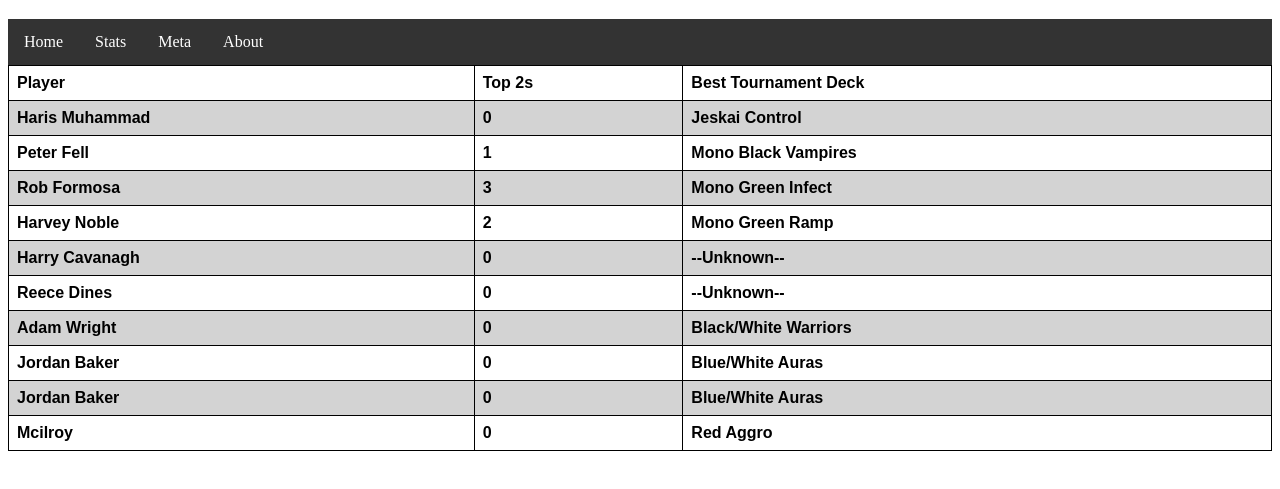
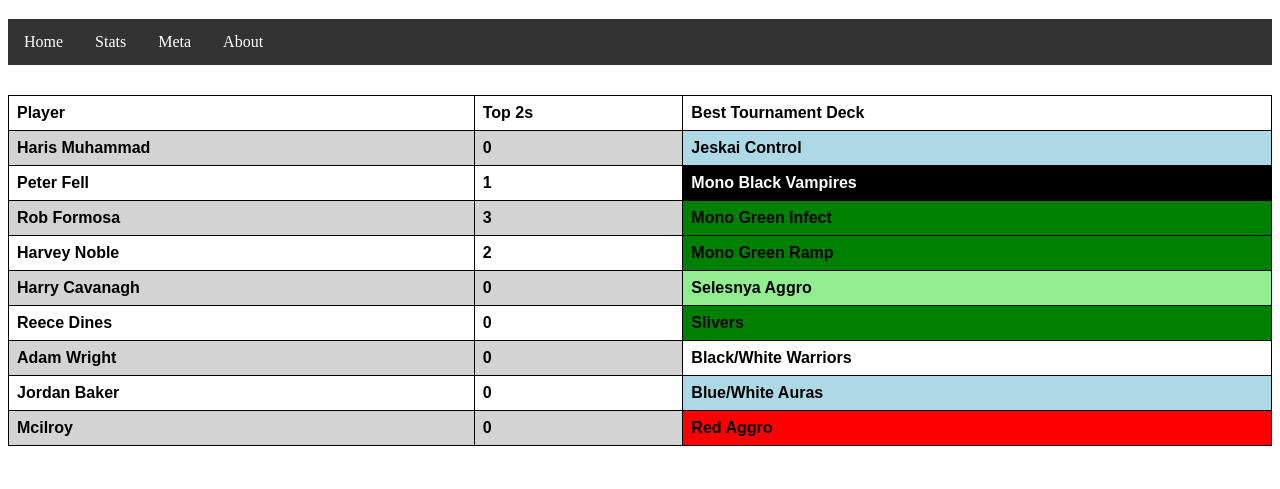
Before and after one commit to UK-Postal-Service/Portfolio, a plain HTML site: page stats.html in a window 1280 px wide. Shown: the part 61-550 px from the top of the page. Drawn offline with Linux system fonts and the light colour scheme.

Commit message:
Updates
updated home page and design on stats page

```diff
--- a/main.css
+++ b/main.css
@@ -39,6 +39,7 @@ div.container {
 }
 
 table {
+    margin-top: 30px;
     font-family: arial, sans-serif;
     border-collapse: collapse;
     width: 100%;
@@ -54,3 +55,26 @@ td, th {
 tr:nth-child(even) {
     background-color: lightgray;
 }
+
+#red{
+    background-color: red;
+}
+#blue{
+    background-color: lightblue;
+}
+#green{
+    background-color: green;
+}
+#black
+{
+    background-color: black;
+    color: white;
+}
+#white
+{
+    background-color: white;
+}
+#lightG
+{
+    background-color: lightgreen;
+}
--- a/stats.html
+++ b/stats.html
@@ -23,52 +23,47 @@
   <tr>
     <td>Haris Muhammad</td>
     <td>0</td>
-    <td>Jeskai Control</td>
+    <td id="blue">Jeskai Control</td>
   </tr>
   <tr>
     <td>Peter Fell</td>
     <td>1</td>
-    <td>Mono Black Vampires</td>
+    <td id ="black" >Mono Black Vampires</td>
   </tr>
   <tr>
     <td>Rob Formosa</td>
     <td>3</td>
-    <td>Mono Green Infect</td>
+    <td id="green">Mono Green Infect</td>
   </tr>
   <tr>
     <td>Harvey Noble</td>
     <td>2</td>
-    <td>Mono Green Ramp</td>
+    <td id="green">Mono Green Ramp</td>
   </tr>
   <tr>
     <td>Harry Cavanagh</td>
     <td>0</td>
-    <td>--Unknown--</td>
+    <td id="lightG">Selesnya Aggro</td>
   </tr>
   <tr>
     <td>Reece Dines</td>
     <td>0</td>
-    <td>--Unknown--</td>
+    <td id="green">Slivers</td>
   </tr>
   <tr>
     <td>Adam Wright</td>
     <td>0</td>
-    <td>Black/White Warriors</td>
+    <td id="white">Black/White Warriors</td>
   </tr>
   <tr>
     <td>Jordan Baker</td>
     <td>0</td>
-    <td>Blue/White Auras</td>
-  </tr>
-  <tr>
-    <td>Jordan Baker</td>
-    <td>0</td>
-    <td>Blue/White Auras</td>
+    <td id="blue">Blue/White Auras</td>
   </tr>
   <tr>
     <td>Mcilroy</td>
     <td>0</td>
-    <td>Red Aggro</td>
+    <td id="red">Red Aggro</td>
   </tr>
 
 </table>
```
Also changed, not shown: index.html (+7 -1 lines).
